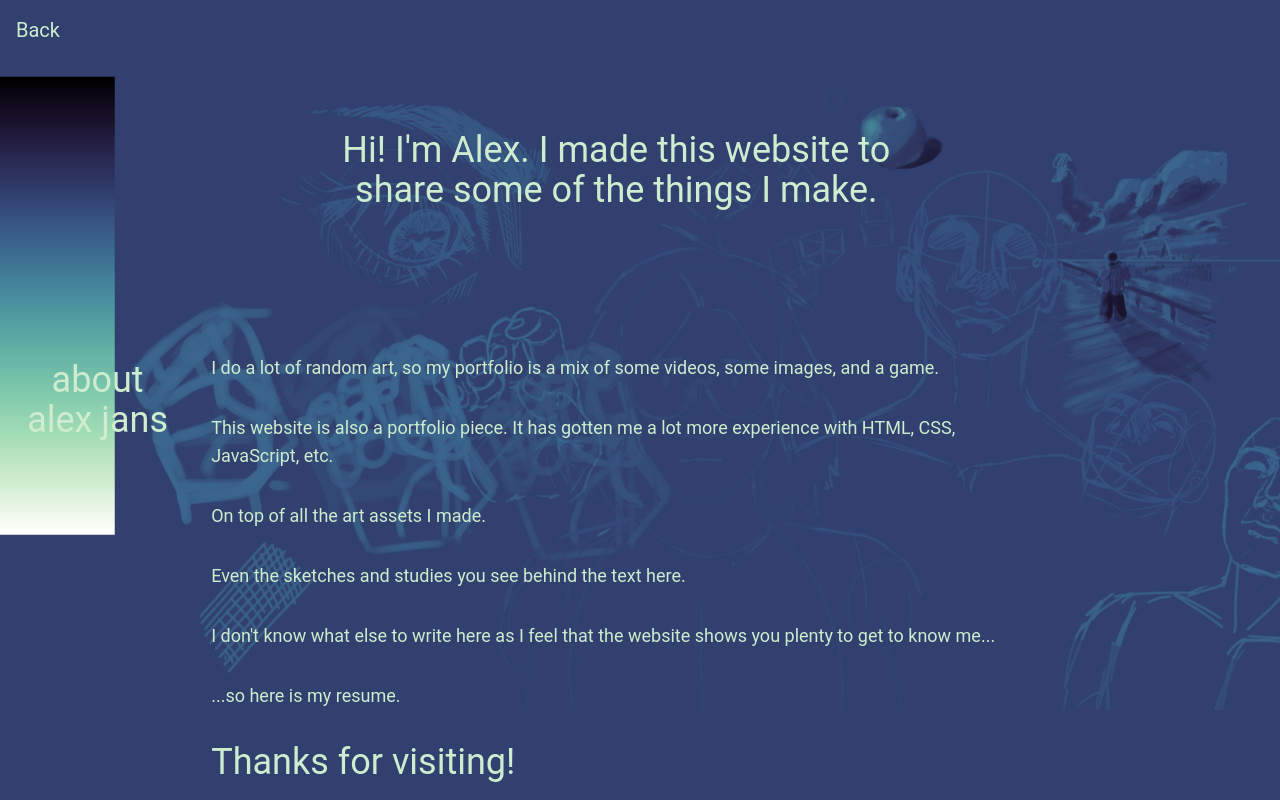
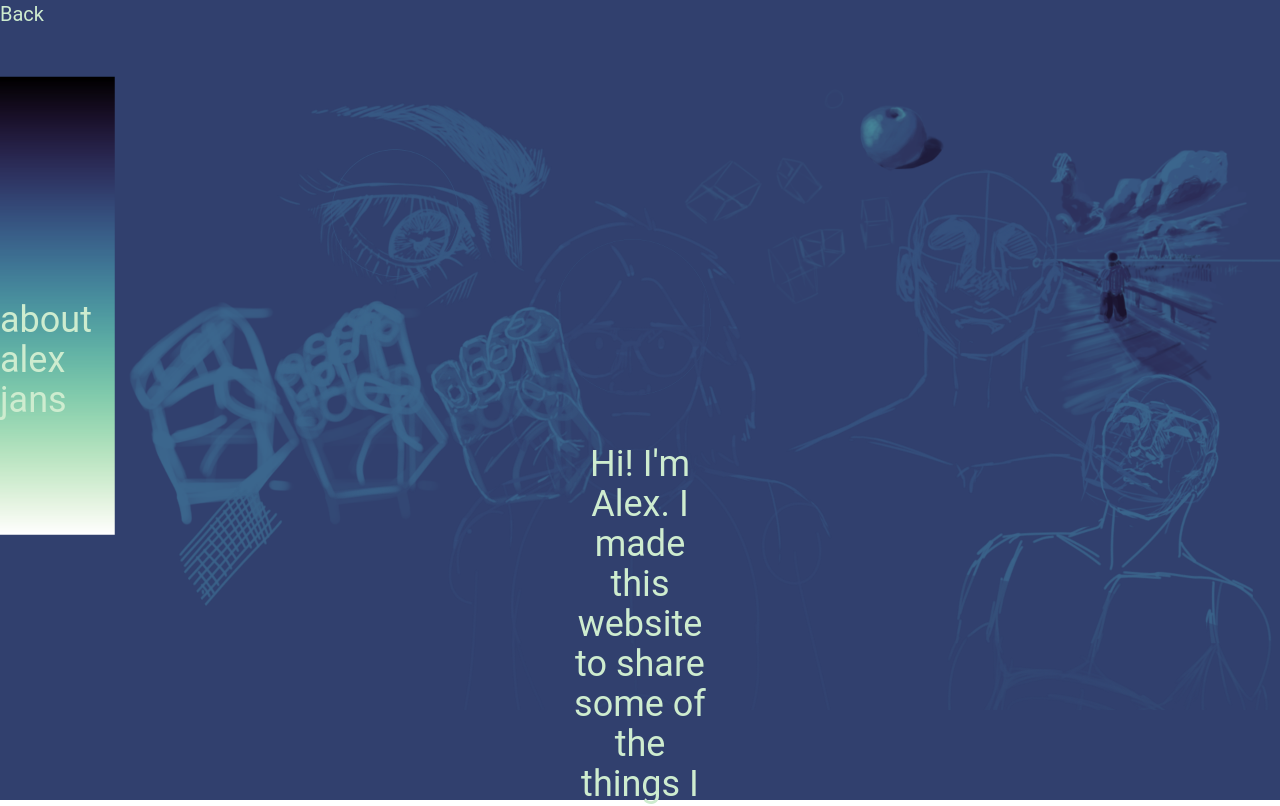
Before and after one commit to allocs/allocs.github.io, a React (Vite) app: page /About in a window 1280 px wide. Shown: the top 806 px of the page. Built offline with nearby package versions, Linux system fonts and the light colour scheme; a web font is replaced by a local one.

Commit message:
Fleshed out about and added parallax

```diff
--- a/src/pages/About.jsx
+++ b/src/pages/About.jsx
@@ -4,70 +4,41 @@ import resume from '../assets/images/Alexandra Jans - Resume.png';
 import bannerBottom from '../assets/images/aboutBannerBottom.png';
 import bannerMiddle from '../assets/images/aboutBannerMiddle.png';
 import bannerTop from '../assets/images/aboutBannerTop.png';
-import { Parallax, ParallaxProvider } from 'react-scroll-parallax';
+import { Parallax, ParallaxProvider, } from 'react-scroll-parallax';
 
 const Nowhere = () => {
 
 return(
-    <ParallaxProvider className='absolute overflow-hidden bg-[#31406E] h-screen bg-fixed'>
-            <Parallax speed={0} className='absolute inset-0 flex justify-center bg-[#31406E]'>
-                <NavLink className='absolute inset-4 flex flex-shrink-0 mr-4 text-[#CEECCF] text-xl' to='/'>
+    <div className='bg-[#31406E] w-full h-screen '>
+
+    <ParallaxProvider scrollAxis='vertical'>
+        <Parallax speed={-99999} className='bg-[#31406E] w-full h-screen'/>
+        <Parallax speed={-60} className='overflow-hidden absolute inset-0 w-full h-auto'>
+                <img  className='w-full' src={bannerBottom}>
+                </img>
+        </Parallax>
+        <Parallax speed={-40} className='overflow-hidden absolute inset-0 w-full h-auto'>
+                <img  className='w-full' src={bannerMiddle}>
+                </img>
+        </Parallax>
+        <Parallax speed={-20} className='overflow-hidden absolute inset-0 w-full h-auto'>
+                <img  className='w-full' src={bannerTop}>
+                </img>
+        </Parallax>
+            {/* <Parallax speed={-40} className="overflow-x-hidden absolute w-screen inset-0 bg-cover bg-fixed parallax-bg bg-[url('/src/assets/images/aboutBannerMiddle.png')]"/> */}
+            {/* <Parallax speed={-20} className="overflow-x-hidden absolute w-screen inset-0 bg-cover bg-fixed parallax-bg bg-[url('/src/assets/images/aboutBannerTop.png')]"/> */}
+            <Parallax speed={0} className='absolute inset-0'>
+                <div className='flex w-auto h-auto '>
+                <div className='grid grid-cols-3 gap-2  text-center text-[#CEECCF] text-4xl h-screen w-screen'>
+                <NavLink className='relative flex text-[#CEECCF] text-xl col-span-3' to='/'>
                     Back
                 </NavLink>
-                <div className='flex text-center text-[#CEECCF] text-4xl h-screen w-screen items-center p-4'>
-                    <div className='text-4xl'>
+                <div className='h-64 col-span-3'></div>
+                    <div className='text-4xl text-left w-32' >
                         about alex jans
                     </div>
-                    <div className='static flex-column justify-center items-end w-screen p-4 text-left bg-[#31406E]'>
-                        <div className='h-3/4'/>
-                        <div className='p-32 text-center'>
-                            Hi! I'm Alex. I made this website to share some of the things I make.
-                        </div>
-                        <div className='h-1/4'/>
-                        <div className='p-4 text-lg'>
-                            I do a lot of random art, so my portfolio is a mix of some videos, some images, and a game.
-                        </div>
-                        <div className='p-4 text-lg'>
-                            This website is also a portfolio piece. It has gotten me a lot more experience with HTML, CSS, JavaScript, etc.
-                        </div>
-                        <div className='p-4 text-lg'>
-                            On top of all the art assets I made.
-                        </div>
-                        <div className='p-4 text-lg'>
-                            Even the sketches and studies you see behind the text here.
-                        </div>
-                        <div className='p-4 text-lg'>
-                            I don't know what else to write here as I feel that the website shows you plenty to get to know me...
-                        </div>
-                         <div className='p-4 text-lg'>
-                            <NavLink className='flex flex-shrink-0 mr-4' to='/Resume'>
-                            ...so here is my resume.
-                            </NavLink>
-                        </div>
-                        <div>
-                            Thanks for visiting!
-                        </div>
-                    </div>
-                    <div className='flex w-1/4'>
-
-                    </div>
-                </div>
-
-            </Parallax>
-        <Parallax speed={-80}    className="relative h-screen bg-fixed bg-cover bg-[url('/src/assets/images/aboutBannerBottom.png')]"/>
-            <Parallax speed={-40} className="absolute inset-0 bg-cover bg-fixed parallax-bg bg-[url('/src/assets/images/aboutBannerMiddle.png')]"/>
-            <Parallax speed={-20} className="absolute inset-0 bg-cover bg-fixed parallax-bg bg-[url('/src/assets/images/aboutBannerTop.png')]"/>
-            <Parallax speed={0} className='absolute inset-0 flex justify-center'>
-                <NavLink className='absolute inset-4 flex flex-shrink-0 mr-4 text-[#CEECCF] text-xl' to='/'>
-                    Back
-                </NavLink>
-                <div className='flex text-center text-[#CEECCF] text-4xl h-screen w-screen items-center p-4'>
-                    <div className='text-4xl'>
-                        about alex jans
-                    </div>
-                    <div className='static flex-column justify-center items-end w-screen p-4 text-left'>
-                        <div className='h-3/4'/>
-                        <div className='p-32 text-center'>
+                    <div className='relative flex-column justify-center items-end p-4 text-left'>
+                        <div className='p-16 xl:p-32 text-center'>
                             Hi! I'm Alex. I made this website to share some of the things I make.
                         </div>
                         <div className='h-1/4'/>
@@ -99,10 +70,10 @@ return(
 
                     </div>
                 </div>
-
+            </div>
             </Parallax>
-
     </ParallaxProvider>
+    </div>
 )
 
 // return(
```
Also changed, not shown: src/assets/images/aboutBannerMiddle.png.
